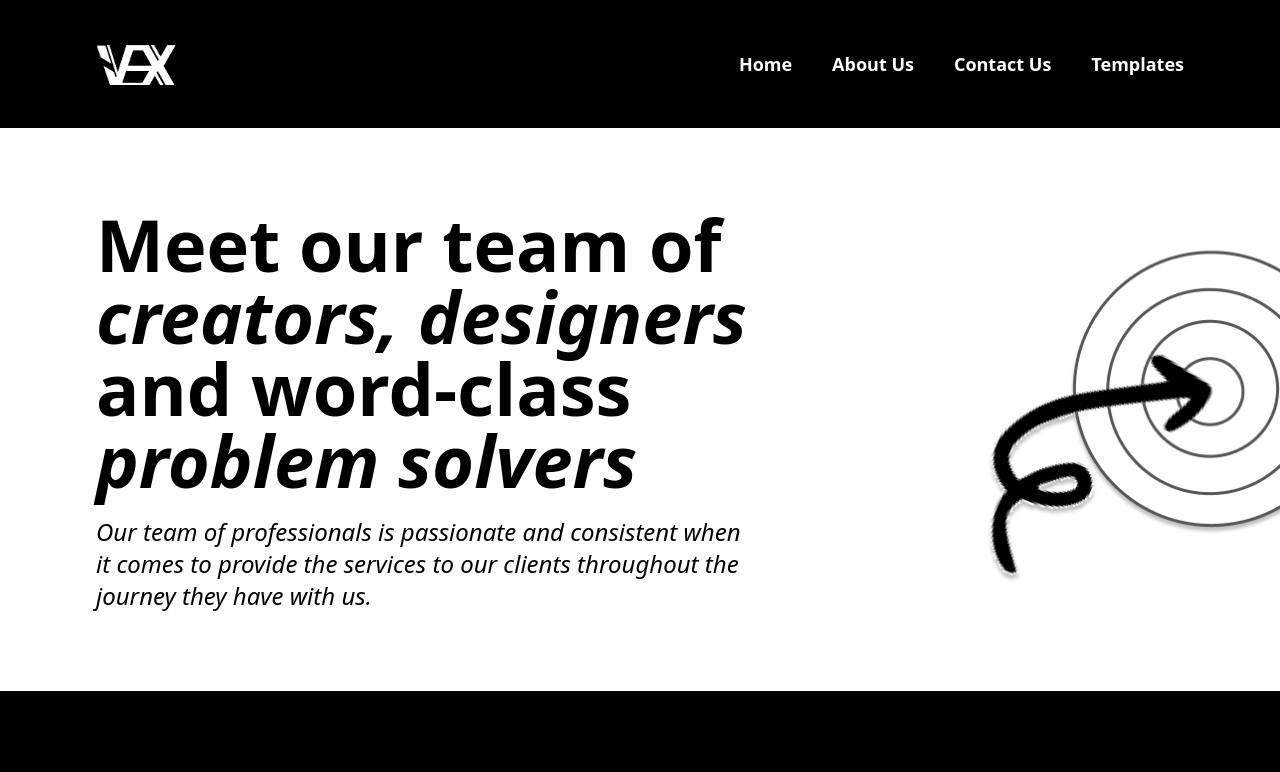
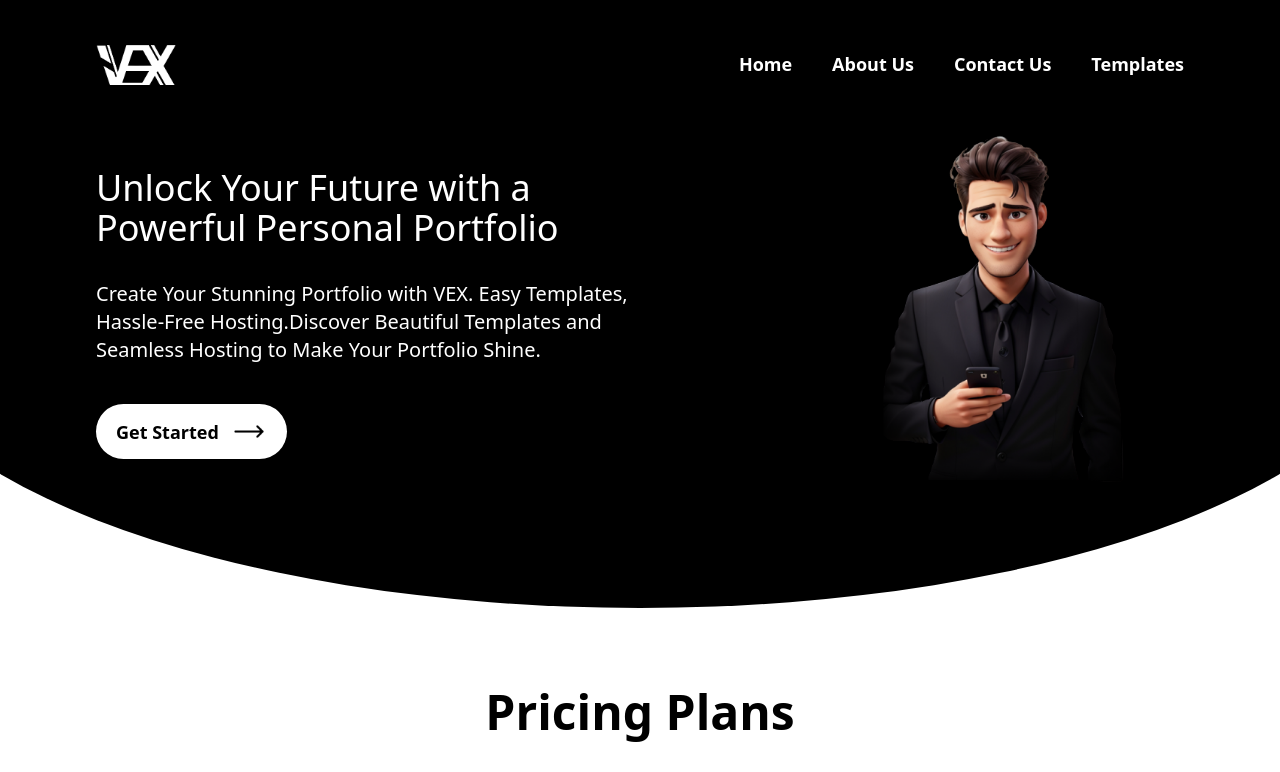
Before and after one commit to Vex-Co/vex-web, a React (Create React App) app: page / in a window 1280 px wide. Shown: the top 772 px of the page. Built offline with nearby package versions, Linux system fonts and the light colour scheme.

Commit message:
fix: url and title name

```diff
--- a/package.json
+++ b/package.json
@@ -1,5 +1,5 @@
 {
-  "homepage": "vex.com.pk",
+  "homepage": "https://vex.com.pk",
   "name": "vex",
   "version": "0.1.0",
   "private": true,
--- a/public/index.html
+++ b/public/index.html
@@ -24,7 +24,7 @@
       work correctly both with client-side routing and a non-root public URL.
       Learn how to configure a non-root public URL by running `npm run build`.
     -->
-    <title>| Versatile E-portfolio eXpertise</title>
+    <title>| Versatile E-portfolio eXperts</title>
   </head>
   <body>
     <noscript>You need to enable JavaScript to run this app.</noscript>
--- a/src/App.js
+++ b/src/App.js
@@ -13,8 +13,8 @@ function App() {
   return (
     <div className='App'>
       <NavBar/>
-      {/* <Home/> */}
-      <AboutUs/>
+      <Home/>
+      {/* <AboutUs/> */}
       <Footer/>
     </div>
   );
```
